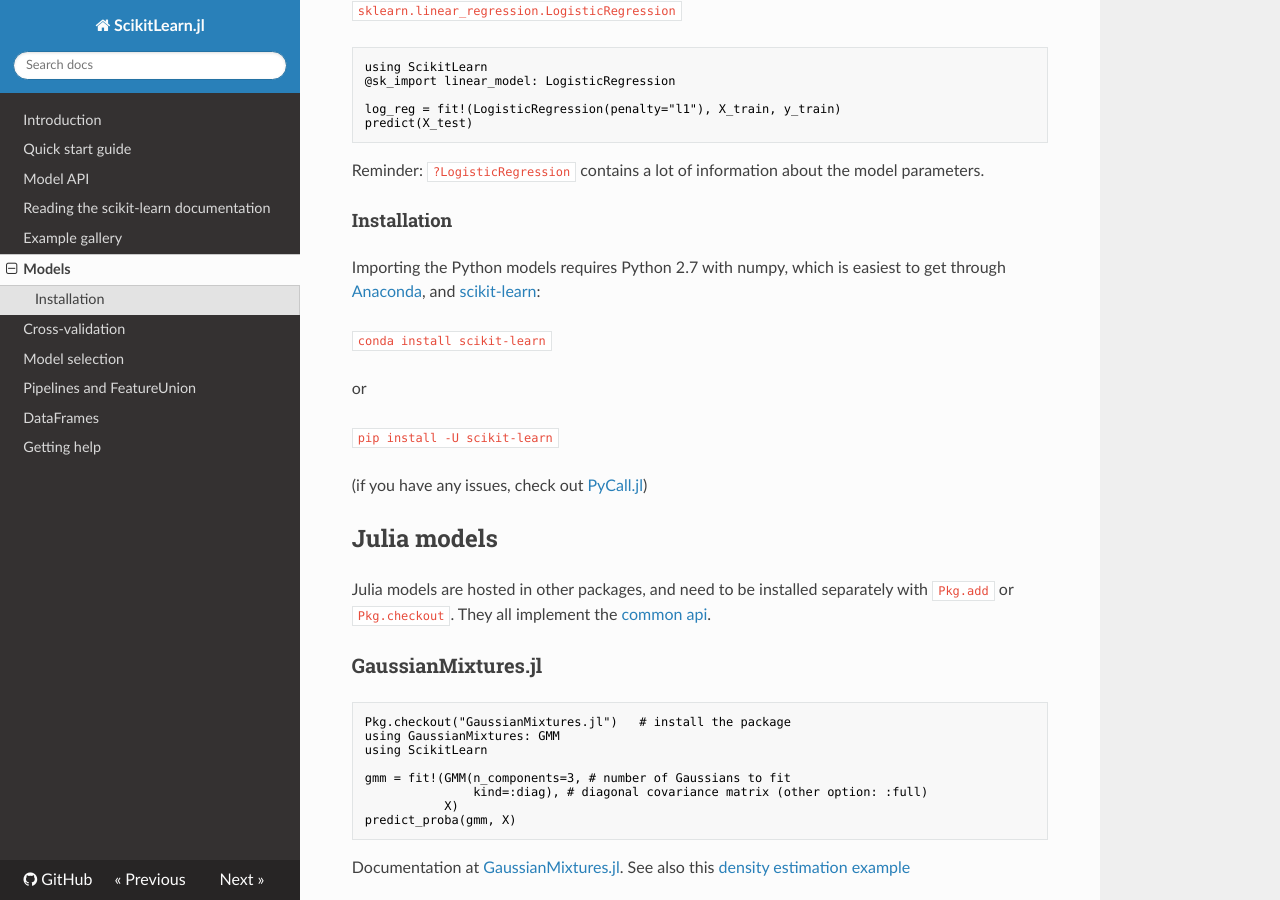
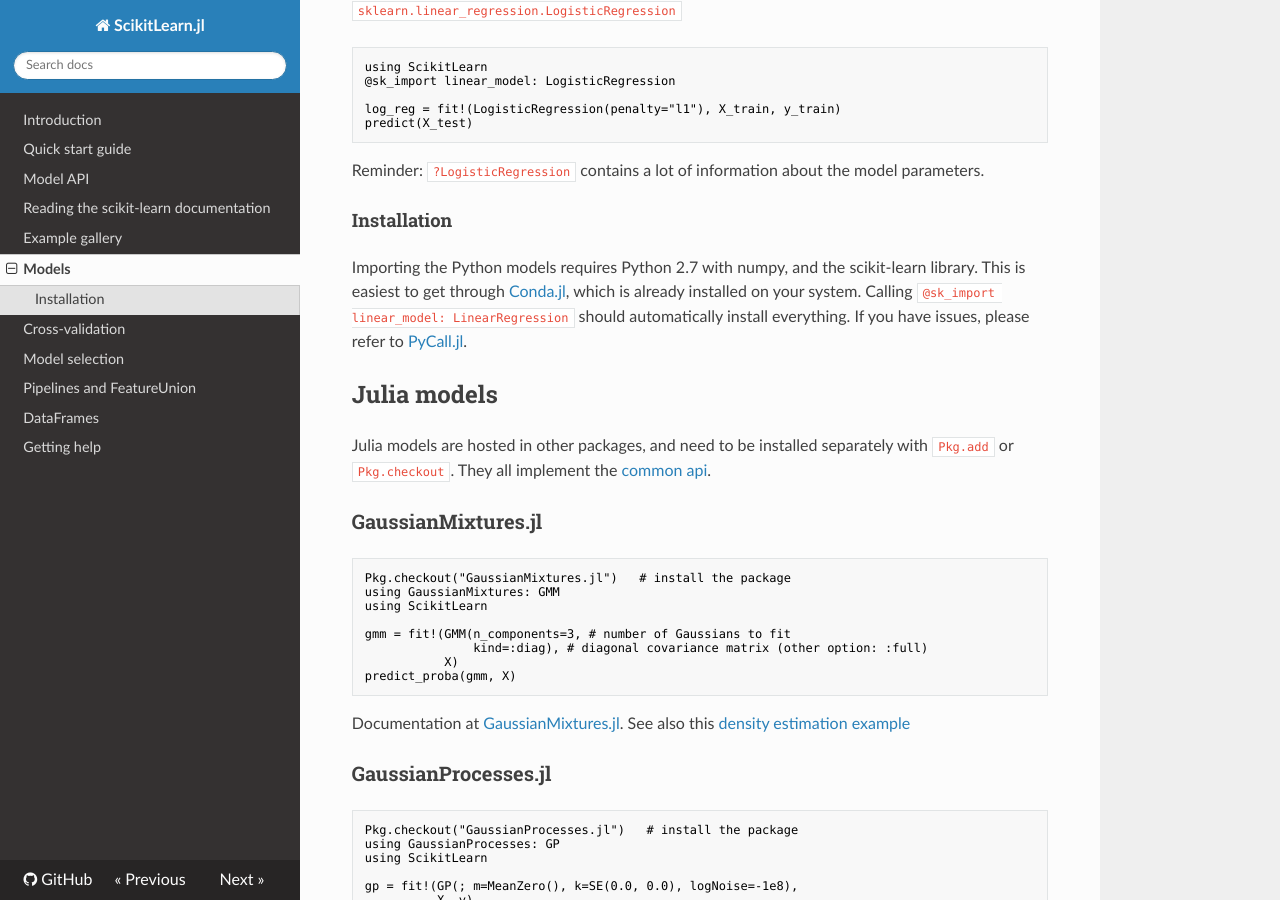
Before and after one commit to cstjean/ScikitLearn.jl, an MkDocs documentation site: the page built from docs/models.md, in a window 1280 px wide and 900 px high, scrolled down 422 px. Built offline with MkDocs 1.6.1, drawn with Linux system fonts in a browser that asks for light colours; nearby versions of some CDN libraries; old or Windows-style settings are respelled for this version of MkDocs.

Commit message:
Used the fancy new PyCall conda_importing functionality & updated docs

```diff
--- a/docs/models.md
+++ b/docs/models.md
@@ -28,19 +28,10 @@
 
 #### Installation
 
-Importing the Python models requires Python 2.7 with numpy, which is easiest to
-get through [Anaconda](https://www.continuum.io/downloads), and
-[scikit-learn](http://scikit-learn.org/stable/install.html):
-
-`conda install scikit-learn`
-
-or
-
-`pip install -U scikit-learn`
-
-(if you have any issues, check out
-[PyCall.jl](https://github.com/stevengj/PyCall.jl#installation))
-
+Importing the Python models requires Python 2.7 with numpy, and the
+scikit-learn library. This is easiest to get through [Conda.jl](https://github.com/Luthaf/Conda.jl), which is already
+installed on your system.  Calling `@sk_import linear_model: LinearRegression` should automatically install everything. If you have issues, please
+refer to [PyCall.jl](https://github.com/stevengj/PyCall.jl#installation).
 
 Julia models
 ------
```
Also changed, not shown: docs/README_text.md (+1 -1 lines), 2 other files.
